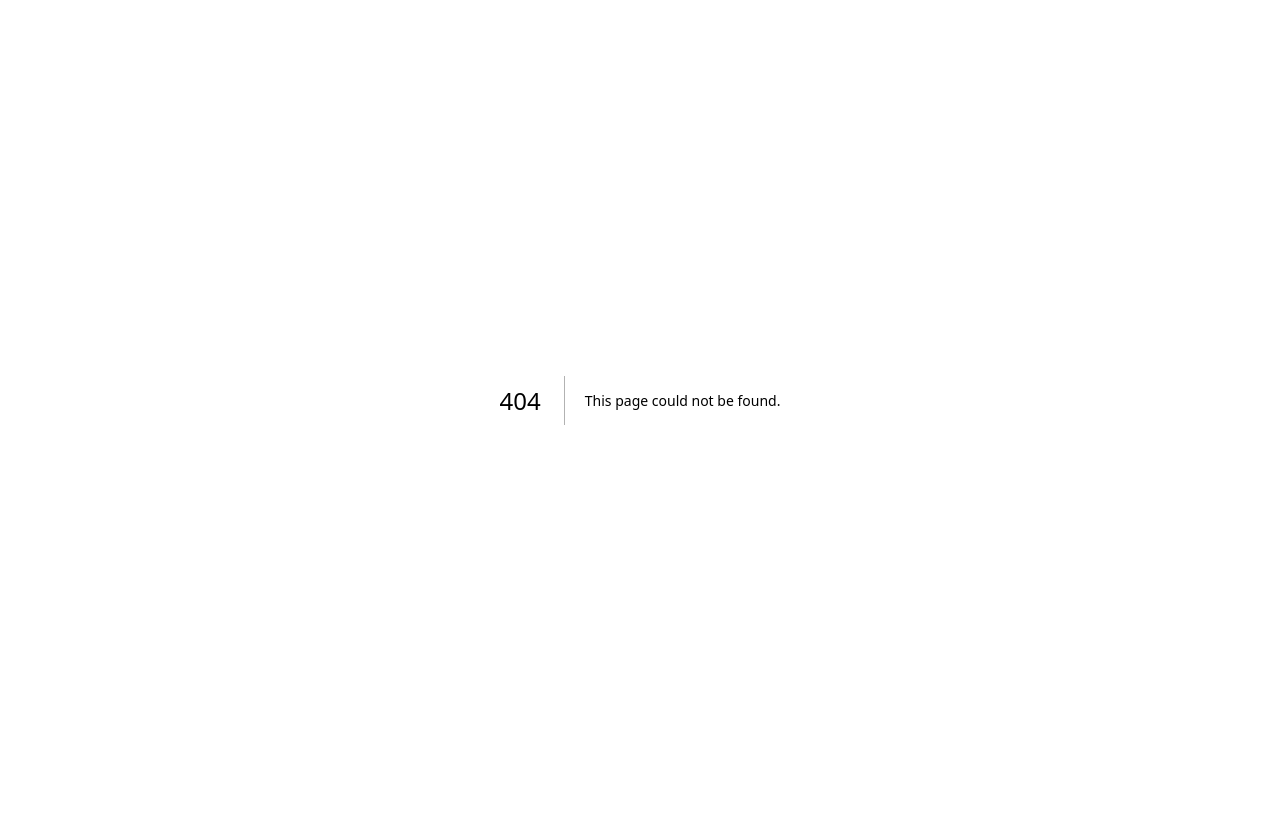
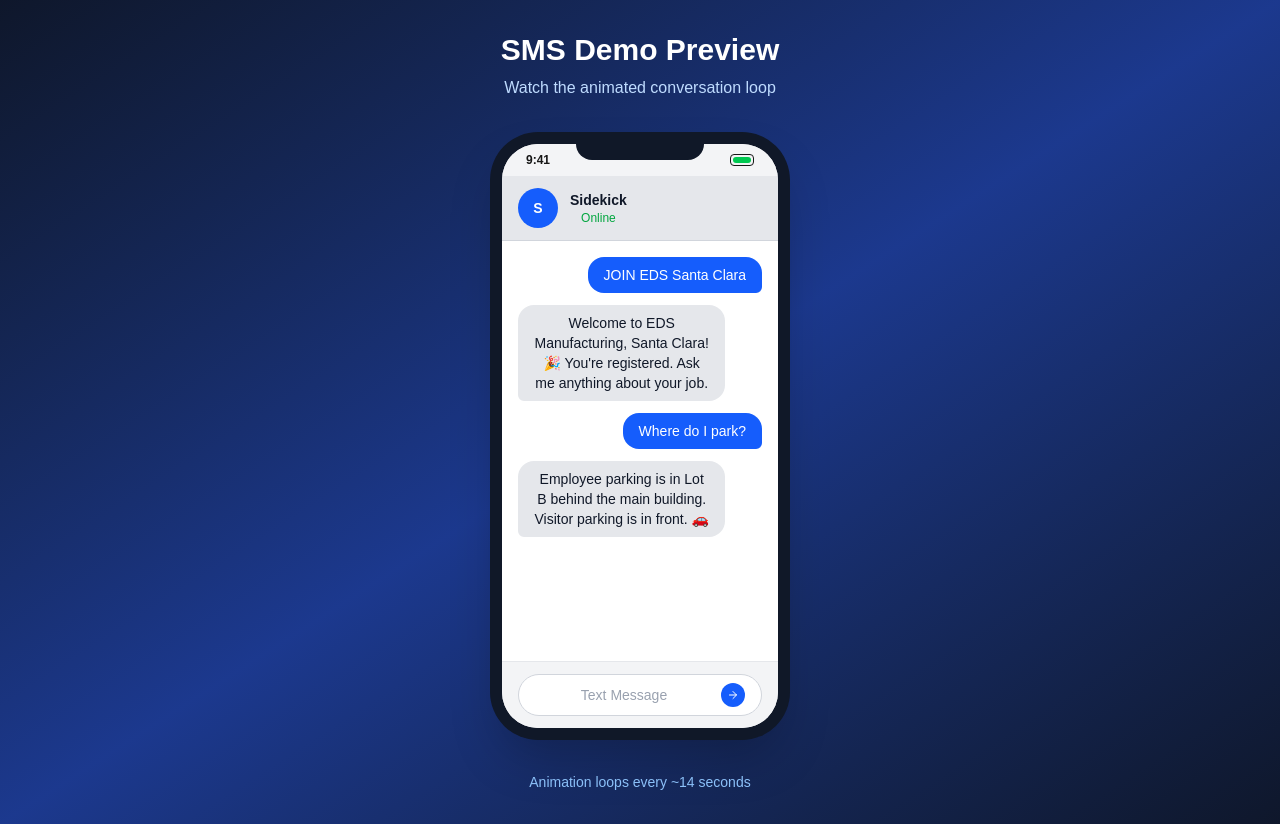
Before and after one commit to textsidekick/sidekick, a Next.js app: page /sms-preview in a window 1280 px wide. Before the commit this address had no page. Before the commit the page ends 800 px from the top, so only its background shows below. Built offline with nearby package versions, Linux system fonts and the light colour scheme.

Commit message:
feat: SMS demo animation component

```diff
--- /dev/null
+++ b/src/app/components/SMSDemo.tsx
@@ -0,0 +1,144 @@
+"use client";
+
+import { useState, useEffect } from "react";
+
+interface Message {
+  id: number;
+  text: string;
+  sender: "worker" | "sidekick";
+  delay: number;
+}
+
+const conversations: Message[][] = [
+  [
+    { id: 1, text: "JOIN EDS Santa Clara", sender: "worker", delay: 0 },
+    { id: 2, text: "Welcome to EDS Manufacturing, Santa Clara! 🎉 You're registered. Ask me anything about your job.", sender: "sidekick", delay: 1500 },
+    { id: 3, text: "Where do I park?", sender: "worker", delay: 3500 },
+    { id: 4, text: "Employee parking is in Lot B behind the main building. Visitor parking is in front. 🚗", sender: "sidekick", delay: 5000 },
+    { id: 5, text: "¿A qué hora es el almuerzo?", sender: "worker", delay: 7500 },
+    { id: 6, text: "El almuerzo es a las 11:30 AM para el primer turno y a las 7:30 PM para el segundo turno. Es un descanso de 30 minutos. 🍽️", sender: "sidekick", delay: 9000 },
+  ],
+];
+
+export default function SMSDemo() {
+  const [visibleMessages, setVisibleMessages] = useState<Message[]>([]);
+  const [isTyping, setIsTyping] = useState(false);
+  const [currentConvo] = useState(0);
+
+  useEffect(() => {
+    const convo = conversations[currentConvo];
+    let timeouts: NodeJS.Timeout[] = [];
+
+    const runAnimation = () => {
+      setVisibleMessages([]);
+      setIsTyping(false);
+
+      convo.forEach((msg) => {
+        if (msg.sender === "sidekick") {
+          const typingTimeout = setTimeout(() => {
+            setIsTyping(true);
+          }, msg.delay - 800);
+          timeouts.push(typingTimeout);
+        }
+
+        const timeout = setTimeout(() => {
+          setIsTyping(false);
+          setVisibleMessages(prev => [...prev, msg]);
+        }, msg.delay);
+        timeouts.push(timeout);
+      });
+
+      const restartTimeout = setTimeout(() => {
+        runAnimation();
+      }, 14000);
+      timeouts.push(restartTimeout);
+    };
+
+    runAnimation();
+
+    return () => timeouts.forEach(t => clearTimeout(t));
+  }, [currentConvo]);
+
+  return (
+    <div className="relative mx-auto" style={{ width: "300px" }}>
+      <div className="relative bg-gray-900 rounded-[3rem] p-3 shadow-2xl">
+        <div className="absolute top-0 left-1/2 -translate-x-1/2 w-32 h-7 bg-gray-900 rounded-b-2xl z-10" />
+
+        <div className="bg-gray-100 rounded-[2.25rem] overflow-hidden">
+          <div className="bg-gray-100 px-6 py-2 flex justify-between items-center text-xs">
+            <span className="font-semibold">9:41</span>
+            <div className="flex items-center gap-1">
+              <div className="flex items-center">
+                <div className="w-6 h-3 border border-current rounded-sm relative">
+                  <div className="absolute inset-0.5 bg-green-500 rounded-sm" style={{width: "80%"}}/>
+                </div>
+              </div>
+            </div>
+          </div>
+
+          <div className="bg-gray-200 px-4 py-3 flex items-center gap-3 border-b border-gray-300">
+            <div className="w-10 h-10 bg-blue-600 rounded-full flex items-center justify-center">
+              <span className="text-white font-bold text-sm">S</span>
+            </div>
+            <div>
+              <p className="font-semibold text-gray-900 text-sm">Sidekick</p>
+              <p className="text-xs text-green-600">Online</p>
+            </div>
+          </div>
+
+          <div className="h-[420px] bg-white p-4 overflow-hidden flex flex-col gap-3">
+            {visibleMessages.map((msg) => (
+              <div
+                key={msg.id}
+                className={`flex ${msg.sender === "worker" ? "justify-end" : "justify-start"}`}
+                style={{animation: "fadeIn 0.3s ease-out"}}
+              >
+                <div
+                  className={`max-w-[85%] px-4 py-2 rounded-2xl text-sm ${
+                    msg.sender === "worker"
+                      ? "bg-blue-600 text-white rounded-br-md"
+                      : "bg-gray-200 text-gray-900 rounded-bl-md"
+                  }`}
+                >
+                  {msg.text}
+                </div>
+              </div>
+            ))}
+
+            {isTyping && (
+              <div className="flex justify-start" style={{animation: "fadeIn 0.3s ease-out"}}>
+                <div className="bg-gray-200 px-4 py-3 rounded-2xl rounded-bl-md">
+                  <div className="flex gap-1">
+                    <div className="w-2 h-2 bg-gray-500 rounded-full animate-bounce" style={{animationDelay: "0ms"}}/>
+                    <div className="w-2 h-2 bg-gray-500 rounded-full animate-bounce" style={{animationDelay: "150ms"}}/>
+                    <div className="w-2 h-2 bg-gray-500 rounded-full animate-bounce" style={{animationDelay: "300ms"}}/>
+                  </div>
+                </div>
+              </div>
+            )}
+          </div>
+
+          <div className="bg-gray-100 px-4 py-3 border-t border-gray-200">
+            <div className="bg-white rounded-full px-4 py-2 flex items-center gap-2 border border-gray-300">
+              <span className="text-gray-400 text-sm flex-1">Text Message</span>
+              <div className="w-6 h-6 bg-blue-600 rounded-full flex items-center justify-center">
+                <svg className="w-3 h-3 text-white" fill="none" stroke="currentColor" viewBox="0 0 24 24">
+                  <path strokeLinecap="round" strokeLinejoin="round" strokeWidth={2} d="M5 12h14m-7-7l7 7-7 7"/>
+                </svg>
+              </div>
+            </div>
+          </div>
+        </div>
+      </div>
+
+      <div className="absolute -inset-4 bg-blue-500/20 rounded-[4rem] blur-2xl -z-10" />
+
+      <style jsx global>{`
+        @keyframes fadeIn {
+          from { opacity: 0; transform: translateY(10px); }
+          to { opacity: 1; transform: translateY(0); }
+        }
+      `}</style>
+    </div>
+  );
+}
--- /dev/null
+++ b/src/app/sms-preview/page.tsx
@@ -0,0 +1,14 @@
+import SMSDemo from "../components/SMSDemo";
+
+export default function SMSPreview() {
+  return (
+    <div className="min-h-screen bg-gradient-to-br from-slate-900 via-blue-900 to-slate-900 flex items-center justify-center p-8">
+      <div className="text-center">
+        <h1 className="text-3xl font-bold text-white mb-2">SMS Demo Preview</h1>
+        <p className="text-blue-200 mb-8">Watch the animated conversation loop</p>
+        <SMSDemo />
+        <p className="text-blue-300 mt-8 text-sm">Animation loops every ~14 seconds</p>
+      </div>
+    </div>
+  );
+}
```
